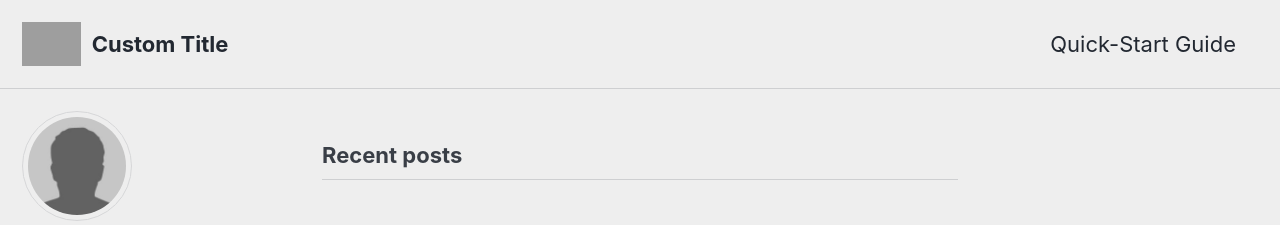
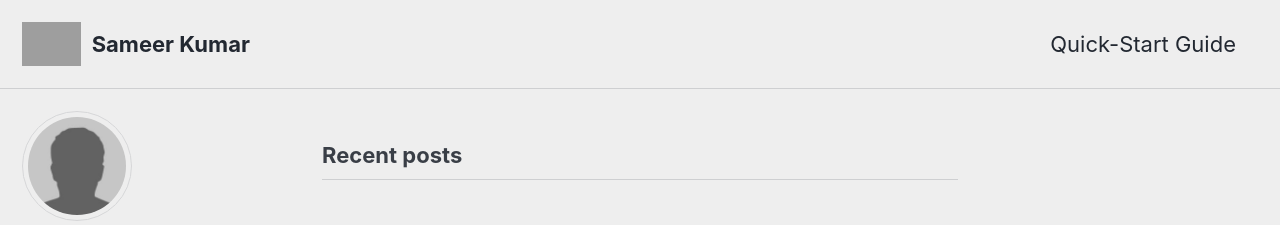
Before and after one commit to bvsk35/bvsk35.github.io, a Jekyll site: the page built from index.html, in a window 1280 px wide. Shown: the top 225 px of the page. Built offline with Jekyll 4.4.1, drawn with Linux system fonts in a browser that asks for light colours; cached includes are drawn as plain includes; the list of posts is cut into pages by our own code; grey boxes are pictures that could not be loaded.

Commit message:
Update _config.yml

```diff
--- a/_config.yml
+++ b/_config.yml
@@ -26,7 +26,7 @@ baseurl                  : # the subpath of your site, e.g. "/blog"
 repository               : # GitHub username/repo-name e.g. "mmistakes/minimal-mistakes"
 teaser                   : "/assets/images/500x300.png" # path of fallback teaser image, e.g. "/assets/images/500x300.png"
 logo                     : "/assets/images/88x88.png" # path of logo image to display in the masthead, e.g. "/assets/images/88x88.png"
-masthead_title           : "Custom Title" # overrides the website title displayed in the masthead, use " " for no title
+masthead_title           : # overrides the website title displayed in the masthead, use " " for no title
 # breadcrumbs            : false # true, false (default)
 words_per_minute         : 200
 comments:
```
